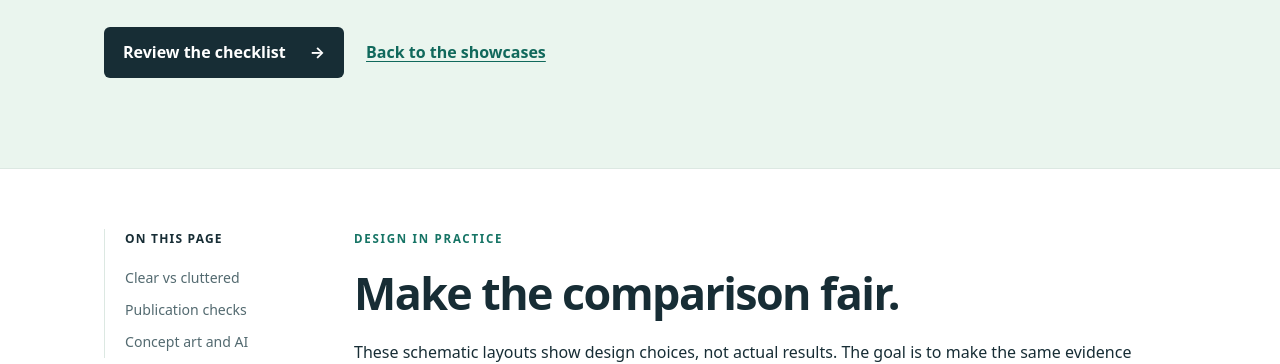
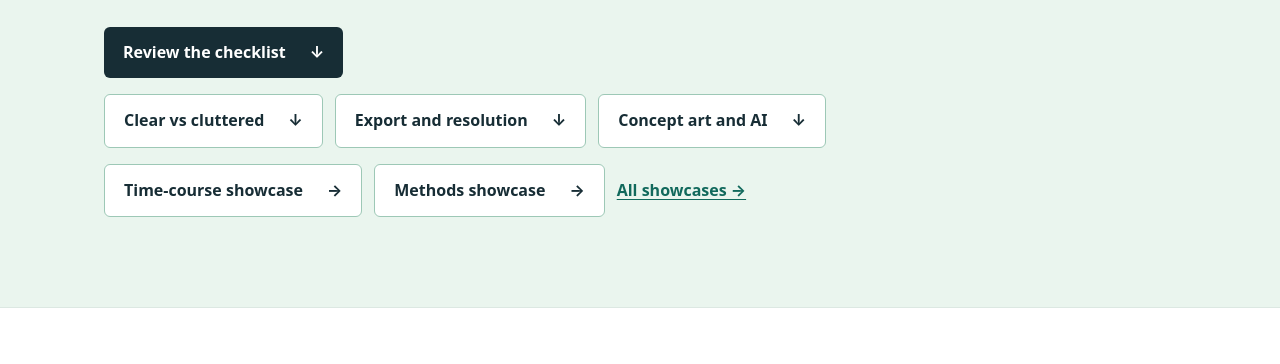
Before and after one commit to tuonglab/ktfigure, a plain HTML site: page docs/checklist.html in a window 1280 px wide. Shown: the part 451-815 px from the top of the page. Drawn offline with Linux system fonts and the light colour scheme.

Commit message:
Add checklist navigation shortcuts
Co-authored-by: copilot-swe-agent[bot] <198982749+Copilot@users.noreply.github.com>

```diff
--- a/docs/checklist.html
+++ b/docs/checklist.html
@@ -33,8 +33,17 @@
         <h1>Make every detail<br>serve the evidence.</h1>
         <p class="lead">A concise checklist for aligning panels, choosing type and colour, exporting at the right size, and checking scientific accuracy.</p>
         <div class="actions">
-          <a class="button" href="#checklist">Review the checklist <span aria-hidden="true">→</span></a>
-          <a class="text-link" href="showcases.html">Back to the showcases</a>
+          <a class="button" href="#checklist">Review the checklist <span aria-hidden="true">↓</span></a>
+        </div>
+        <div class="actions action-choices" aria-label="Checklist sections">
+          <a class="button button-secondary" href="#good-bad">Clear vs cluttered <span aria-hidden="true">↓</span></a>
+          <a class="button button-secondary" href="#export">Export and resolution <span aria-hidden="true">↓</span></a>
+          <a class="button button-secondary" href="#ai">Concept art and AI <span aria-hidden="true">↓</span></a>
+        </div>
+        <div class="actions action-choices" aria-label="Showcase shortcuts">
+          <a class="button button-secondary" href="timecourse.html">Time-course showcase <span aria-hidden="true">→</span></a>
+          <a class="button button-secondary" href="methods.html">Methods showcase <span aria-hidden="true">→</span></a>
+          <a class="text-link" href="showcases.html">All showcases →</a>
         </div>
       </div>
     </section>
@@ -63,7 +72,7 @@
             <li><strong>Align and label.</strong> In Select mode, Shift-click objects and use <strong>Align</strong> and <strong>Distribute</strong>. Give axis labels and legends room. Reuse group colours across panels, check grayscale contrast and do not rely on colour alone. Put panel letters in the same position.</li>
             <li><strong>Set the hierarchy.</strong> As a starting point, use Arial or Helvetica if installed and accepted by the journal; check for font substitution. Limit the figure to roughly three text sizes (for example panel letters, labels, and ticks/legend), with consistent line weights for equivalent elements. Do not force identical weights on elements serving different purposes. Use true black (<code>#000000</code>) for black text and lines if required.</li>
             <li><strong>Check physical size.</strong> A maximum width around 180 mm is a useful two-column starting point, not a universal rule. Check the target journal's exact dimensions and minimum text size: commonly 6–8 pt, but requirements vary. Measure type <em>after</em> final cropping and scaling; scaling down also shrinks type and line widths.</li>
-            <li><strong>Export and finish.</strong> Choose <strong>PDF</strong> or <strong>SVG</strong>. ktfigure exports the full A4 artboard, not a cropped 180 mm figure; crop whitespace in a vector editor, set the final physical width without distorting the aspect ratio, and add text and arrowheads there. Solid shapes export, but verify styling; dashed lines and arrowheads may not carry over. PNG currently omits annotations and is exported at 96 dpi, so it is not a publication-resolution substitute.</li>
+            <li id="export"><strong>Export and finish.</strong> Choose <strong>PDF</strong> or <strong>SVG</strong>. ktfigure exports the full A4 artboard, not a cropped 180 mm figure; crop whitespace in a vector editor, set the final physical width without distorting the aspect ratio, and add text and arrowheads there. Solid shapes export, but verify styling; dashed lines and arrowheads may not carry over. PNG currently omits annotations and is exported at 96 dpi, so it is not a publication-resolution substitute.</li>
             <li><strong>Inspect the actual file.</strong> View the final export at 100% of its physical print size for legibility, then zoom in to check edges and embedded raster elements for pixelation; zoom out to check visual balance. If a journal requires raster output, export at its specified dimensions and resolution from the finished vector file: 180 mm at 300 dpi is about 2126 pixels wide. Increasing dpi cannot restore detail already lost in a low-resolution image.</li>
             <li><strong>Check the evidence.</strong> Verify each panel against the source data and legend: units, sample size, replicates, uncertainty, colour key, statistical methods and exclusions. Follow the journal's current artwork and image-manipulation rules.</li>
           </ol>
@@ -74,7 +83,14 @@
           <h2>Draw the real experiment.</h2>
           <p>AI-generated illustrations can invent biological structures, labels or relationships and may raise provenance or journal-policy issues. Do not treat generated imagery as scientific evidence. Verify every element with domain expertise and follow the journal's disclosure rules.</p>
           <p>For a simple study design or methods workflow, use ktfigure's <strong>Rectangle</strong>, <strong>Line</strong> and <strong>Text</strong> tools to build only the steps and relationships that actually occurred. Keep connector lines out of text areas; use a vector editor to add final labels and arrowheads after export.</p>
-          <div class="end"><p>Try the tutorials</p><a href="timecourse.html">Treatment time course →</a><br><a href="methods.html">Methods pipeline →</a></div>
+          <div class="end">
+            <p>Try the tutorials</p>
+            <div class="actions action-choices">
+              <a class="button button-secondary" href="timecourse.html">Time-course showcase <span aria-hidden="true">→</span></a>
+              <a class="button button-secondary" href="methods.html">Methods showcase <span aria-hidden="true">→</span></a>
+              <a class="text-link" href="showcases.html">All showcases →</a>
+            </div>
+          </div>
         </section>
       </div>
     </div>
```
